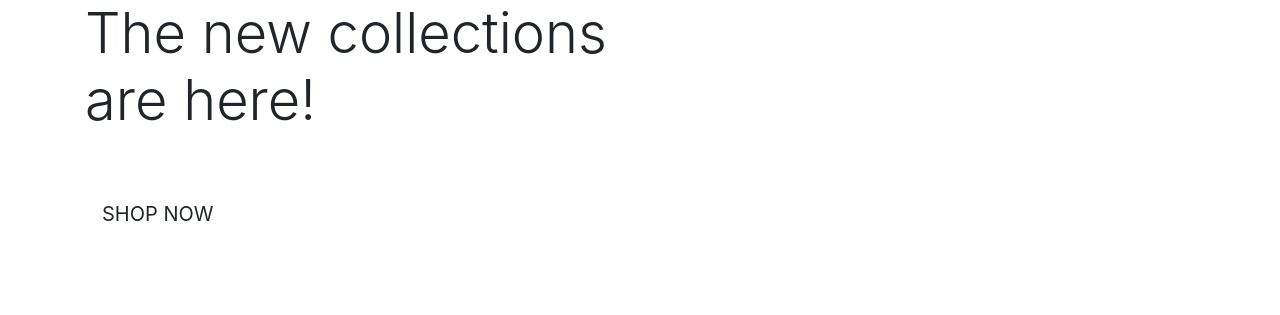
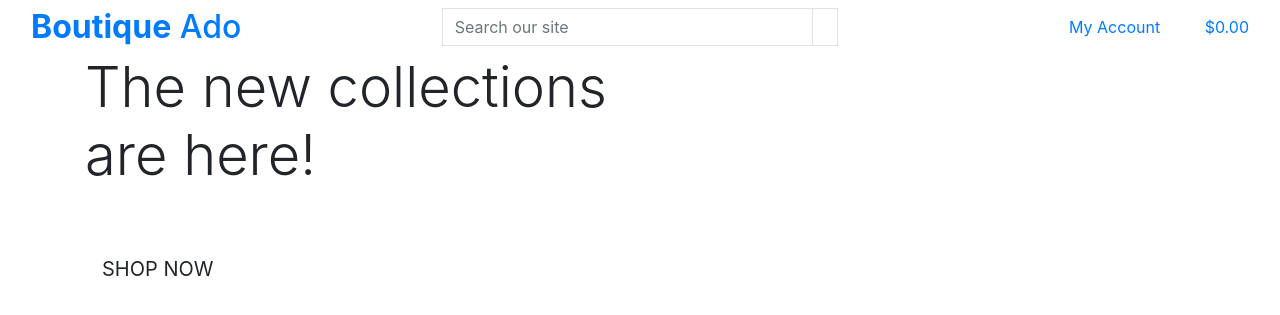
Before and after one commit to KC-7/boutique_ado, a Django app: page / in a window 1280 px wide. Shown: the top 315 px of the page. Run offline with Django 3.2, Linux system fonts and the light colour scheme.

Commit message:
Add main page header

```diff
--- a/templates/base.html
+++ b/templates/base.html
@@ -3,7 +3,7 @@
 <!doctype html>
 <html lang="en">
 
-  <head>
+<head>
 
     {% block meta %}
     <meta http-equiv="X-UA-Compatible" content="ie=edge">
@@ -16,7 +16,8 @@
 
     {% block corecss %}
     <!-- Bootstrap CSS -->
-    <link rel="stylesheet" href="https://cdn.jsdelivr.net/npm/bootstrap@4.6.2/dist/css/bootstrap.min.css" integrity="sha384-xOolHFLEh07PJGoPkLv1IbcEPTNtaed2xpHsD9ESMhqIYd0nLMwNLD69Npy4HI+N" crossorigin="anonymous">
+    <link rel="stylesheet" href="https://cdn.jsdelivr.net/npm/bootstrap@4.6.2/dist/css/bootstrap.min.css"
+        integrity="sha384-xOolHFLEh07PJGoPkLv1IbcEPTNtaed2xpHsD9ESMhqIYd0nLMwNLD69Npy4HI+N" crossorigin="anonymous">
     {% endblock %}
 
     {% block extra_css %}
@@ -24,11 +25,16 @@
 
     {% block corejs %}
     <!-- jQuery -->
-    <script src="https://cdn.jsdelivr.net/npm/jquery@3.5.1/dist/jquery.min.js" integrity="sha256-9/aliU8dGd2tb6OSsuzixeV4y/faTqgFtohetphbbj0=" crossorigin="anonymous"></script>
+    <script src="https://cdn.jsdelivr.net/npm/jquery@3.5.1/dist/jquery.min.js"
+        integrity="sha256-9/aliU8dGd2tb6OSsuzixeV4y/faTqgFtohetphbbj0=" crossorigin="anonymous"></script>
     <!-- Popper -->
-    <script src="https://cdn.jsdelivr.net/npm/popper.js@1.16.1/dist/umd/popper.min.js" integrity="sha384-9/reFTGAW83EW2RDu2S0VKaIzap3H66lZH81PoYlFhbGU+6BZp6G7niu735Sk7lN" crossorigin="anonymous"></script>
+    <script src="https://cdn.jsdelivr.net/npm/popper.js@1.16.1/dist/umd/popper.min.js"
+        integrity="sha384-9/reFTGAW83EW2RDu2S0VKaIzap3H66lZH81PoYlFhbGU+6BZp6G7niu735Sk7lN" crossorigin="anonymous">
+    </script>
     <!-- Bootstrap -->
-    <script src="https://cdn.jsdelivr.net/npm/bootstrap@4.6.2/dist/js/bootstrap.min.js" integrity="sha384-+sLIOodYLS7CIrQpBjl+C7nPvqq+FbNUBDunl/OZv93DB7Ln/533i8e/mZXLi/P+" crossorigin="anonymous"></script>
+    <script src="https://cdn.jsdelivr.net/npm/bootstrap@4.6.2/dist/js/bootstrap.min.js"
+        integrity="sha384-+sLIOodYLS7CIrQpBjl+C7nPvqq+FbNUBDunl/OZv93DB7Ln/533i8e/mZXLi/P+" crossorigin="anonymous">
+    </script>
     {% endblock %}
 
     {% block extra_js %}
@@ -36,11 +42,72 @@
 
     <!-- Title -->
     <title>Boutique Ado | {% block extra_title %}{% endblock %}</title>
-  </head>
 
-  <body>
+</head>
 
-    <header class="container-fluid fixed top"></header>
+<body>
+
+    <header class="container-fluid fixed top">
+        <div class="row">
+            <div class="col-12 col-lg-4 my-auto py-1 py-lg-0 text-center text-lg-left">
+                <a href="{% url 'home' %}" class="nav-link main-logo-link">
+                    <h2 class="logo-font text-black my-0"><strong>Boutique</strong> Ado</h2>
+                </a>
+            </div>
+            <div class="col-12 col-lg-4 my-auto py-1 py-lg-0">
+                <form method="GET" action="">
+                    <div class="input-group w-100">
+                        <input type="text" class="form-control border border-black rounded-0" type="text" name="q" placeholder="Search our site">
+                        <div class="input-group-append">
+                            <button class="form-control btn btn-black border border-black rounded-0" type="submit">
+                                <span class="icon">
+                                    <i class="fas fa-search"></i>
+                                </span>
+                            </button>
+                        </div>
+                    </div>
+                </form>
+            </div>
+            <div class="col-12 col-lg-4 my-auto py-1 py-lg-0">
+                <ul class="list-inline list-unstyled text-center text-lg-right my-0">
+                    <li class="list-inline-item dropdown">
+                        <a href="#" class="text-black nav-link" id="user-options" data-toggle="dropdown" aria-haspopup="true" aria-expanded="false">
+                            <div class="text-center">
+                                <div><i class="fas fa-user fa-lg"></i></div>
+                                <p class="my-0">My Account</p>
+                            </div>
+                        </a>
+                        <div class="dropdown-menu border-0" aria-labelledby="user-options">
+                            {% if request.user.is_authenticated %}
+                                {% if request.user.is_superuser %}
+                                <a href="" class="dropdown-item">Product Management</a>
+                                {% endif %}
+                                <a href="" class="dropdown-item">My Profile</a>
+                                <a href="{% url 'account_logout' %}" class="dropdown-item">Logout</a>
+                            {% else %}
+                                <a href="{% url 'account_signup' %}" class="dropdown-item">Signup</a>
+                                <a href="{% url 'account_login' %}" class="dropdown-item">Login</a>
+                            {% endif %}
+                        </div>
+                    </li>
+                    <li class="list-inline-item">
+                        <a class="{% if grand_total %}text-info font-weight-bold{% else %}text-black{% endif %} nav-link" href="">
+                            <div class="text-center">
+                                <div><i class="fas fa-shopping-bag fa-lg"></i></div>
+                                <p class="my-0">
+                                    {% if grand_total %}
+                                        ${{ grand_total|floatformat:2 }}
+                                    {% else %}
+                                        $0.00
+                                    {% endif %}
+                                </p>
+                            </div>
+                        </a>
+                    </li>
+                </ul>
+            </div>
+        </div>
+    </header>
 
     {% if messages %}
     <div class="message-container"></div>
@@ -55,6 +122,6 @@
     {% block postloadjs %}
     {% endblock %}
 
-  </body>
+</body>
 
 </html>
```
